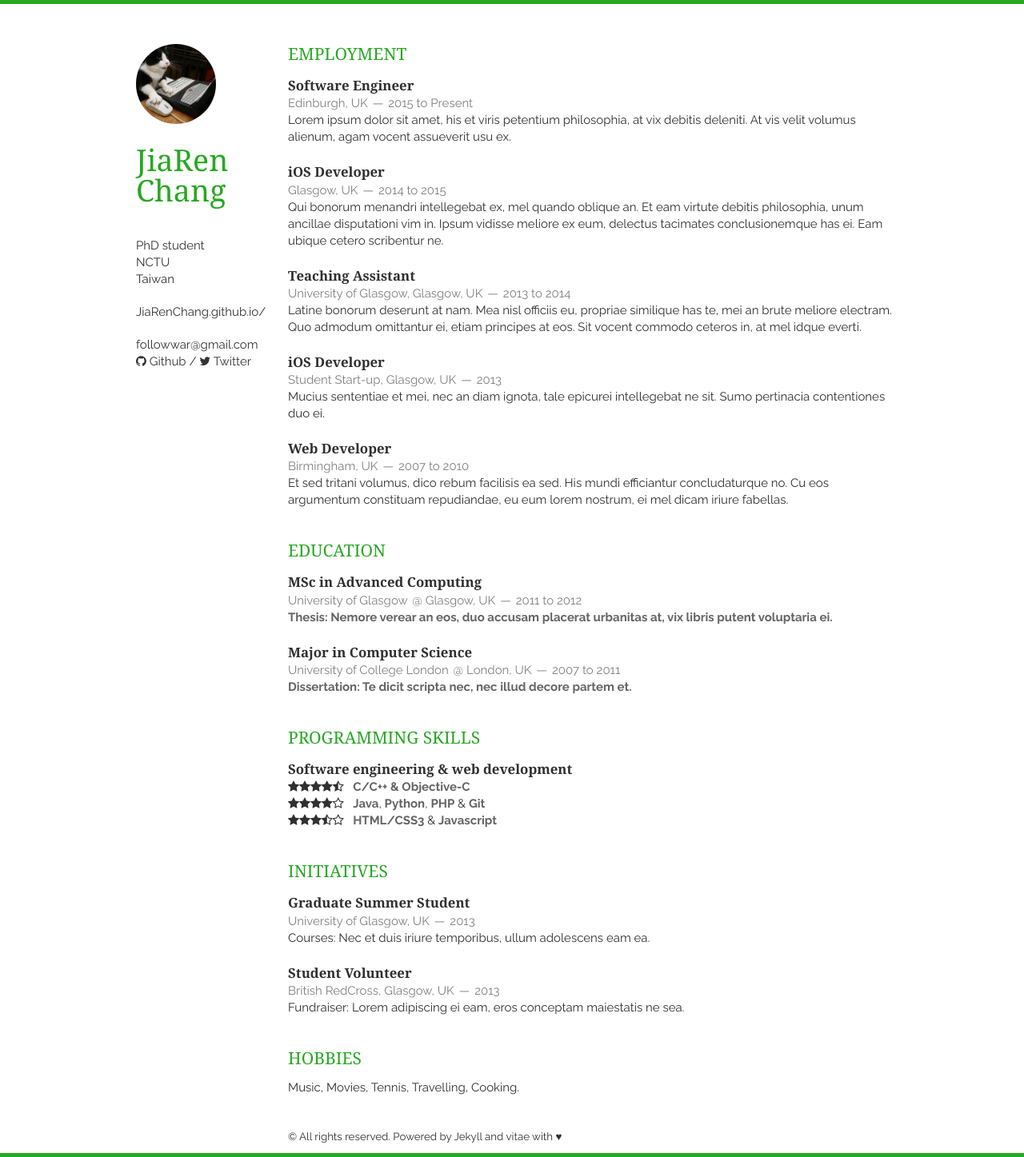
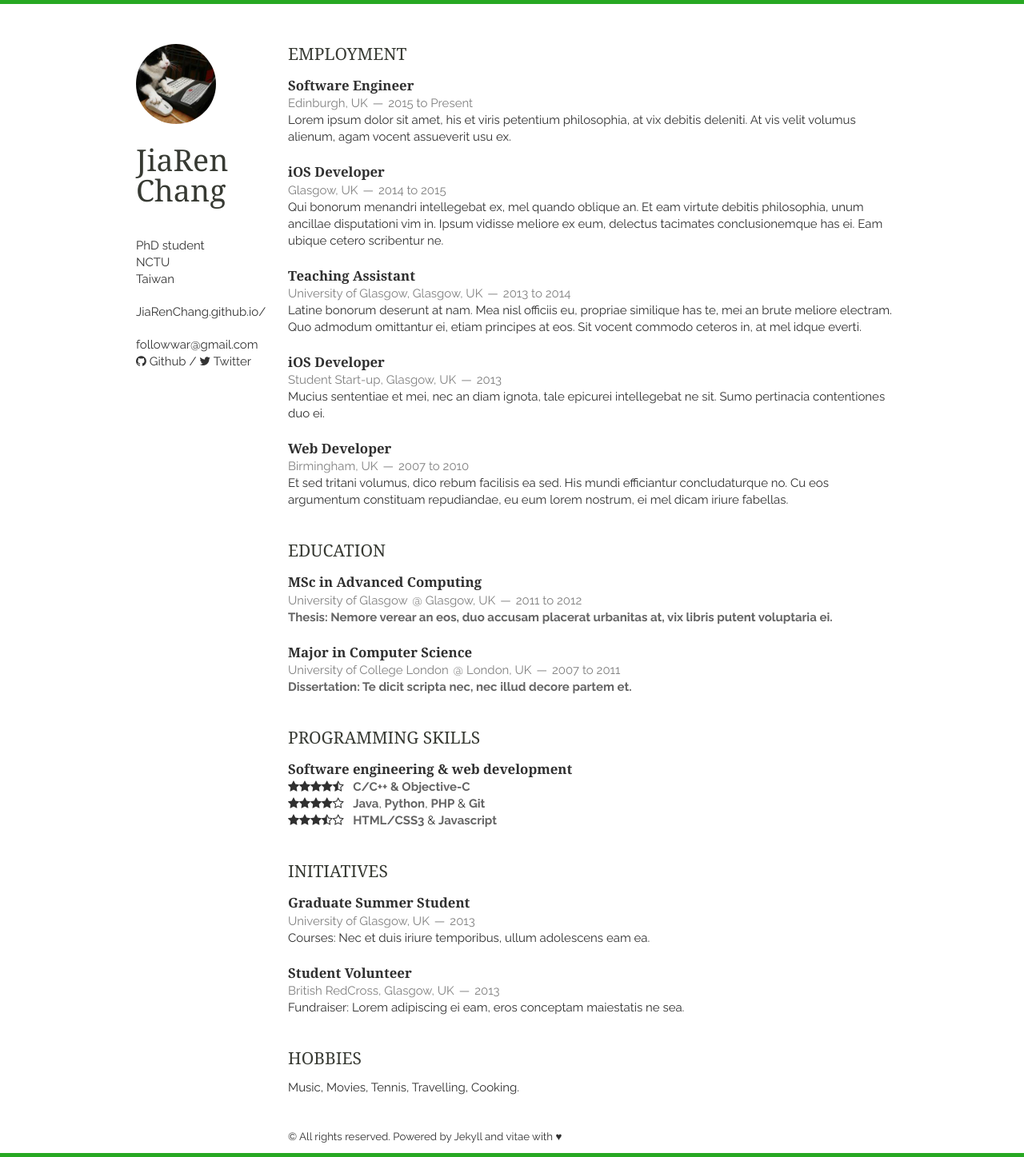
Before and after one commit to JiaRenChang/JiaRenChang.github.io, a Jekyll site: the page built from index.html, in a window 1280 px wide. Shown: the whole page at 80% size. Built offline with Jekyll 4.4.1, drawn with Linux system fonts in a browser that asks for light colours; nearby versions of some CDN libraries; the list of posts is cut into pages by our own code.

Commit message:
Update layout.css

```diff
--- a/static/css/layout.css
+++ b/static/css/layout.css
@@ -40,7 +40,7 @@ p, address {
 }
 
 header > h1, section > h1 {
-    color: #27A822;
+    color: #373a33;
 }
 
 header > h1 {
```
